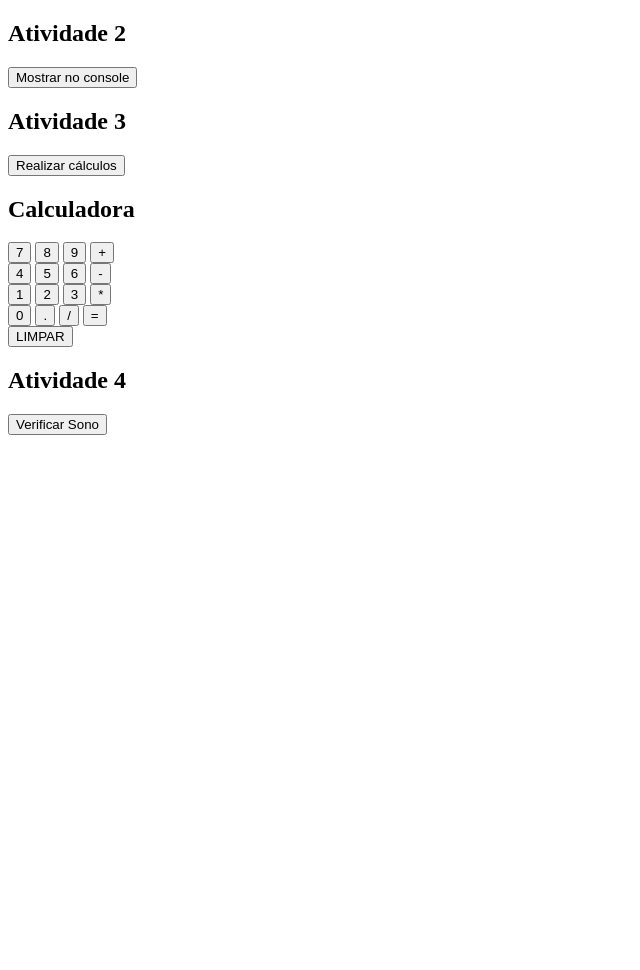
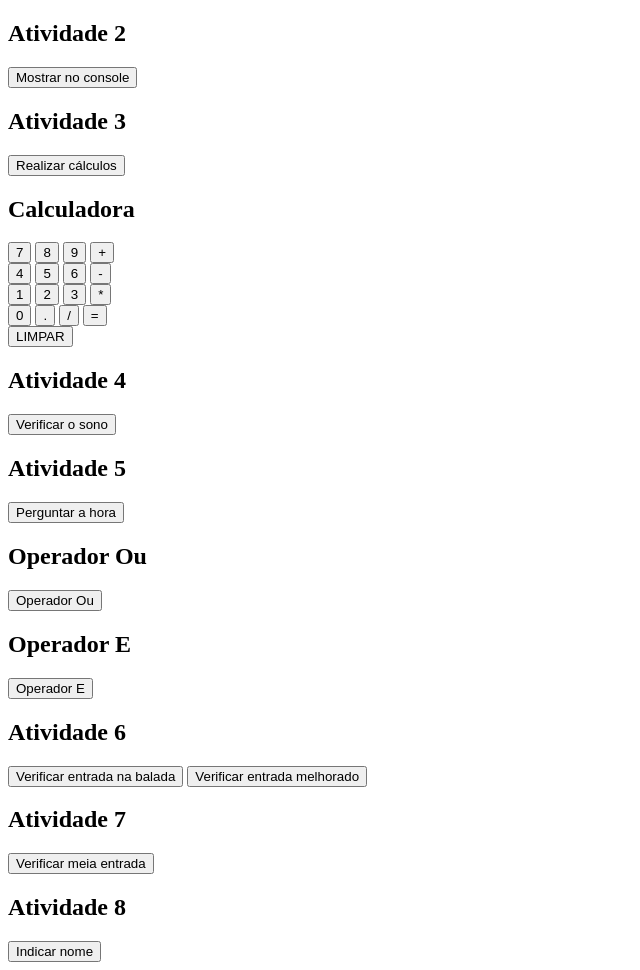
Before and after one commit to tskistner/curso-html, a plain HTML site: page JavaScript/atividades/atividades.html in a window 1280 px wide. Shown: the whole page, without its empty margins (0-640 px from the left). Before the commit the page ends 800 px from the top, so only its background shows below. Drawn offline with Linux system fonts and the light colour scheme.

Commit message:
aula 3 js

```diff
--- a/JavaScript/atividades/atividades.html
+++ b/JavaScript/atividades/atividades.html
@@ -1,11 +1,13 @@
 <!DOCTYPE html>
 <html lang="en">
+
 <head>
     <meta charset="UTF-8">
     <meta name="viewport" content="width=device-width, initial-scale=1.0">
     <title>Atividades</title>
     <script src="atividades.js"></script>
 </head>
+
 <body>
     <h2>Atividade 2</h2>
     <button onclick="exibirMensagem()">Mostrar no console</button>
@@ -18,25 +20,44 @@
     <button onclick="guardarNumero('8')">8</button>
     <button onclick="guardarNumero('9')">9</button>
     <button onclick="guardarOperacao('+')">+</button>
-    <br/>
+    <br />
     <button onclick="guardarNumero('4')">4</button>
     <button onclick="guardarNumero('5')">5</button>
     <button onclick="guardarNumero('6')">6</button>
     <button onclick="guardarOperacao('-')">-</button>
-    <br/>
+    <br />
     <button onclick="guardarNumero('1')">1</button>
     <button onclick="guardarNumero('2')">2</button>
     <button onclick="guardarNumero('3')">3</button>
     <button onclick="guardarOperacao('*')">*</button>
-    <br/>
+    <br />
     <button onclick="guardarNumero('0')">0</button>
     <button onclick="guardarNumero('.')">.</button>
     <button onclick="guardarOperacao('/')">/</button>
     <button onclick="calcular()">=</button>
-    <br/>
+    <br />
     <button onclick="limpar()">LIMPAR</button>
 
     <h2>Atividade 4</h2>
-    <button onclick="verificarSono()">Verificar Sono</button>
+    <button onclick="identificarSono()">Verificar o sono</button>
+
+    <h2>Atividade 5</h2>
+    <button onclick="horaFormato12()">Perguntar a hora</button>
+
+    <h2>Operador Ou</h2>
+    <button onclick="testarOperadorOu()">Operador Ou</button>
+
+    <h2>Operador E</h2>
+    <button onclick="testarOperadorE()">Operador E</button>
+
+    <h2>Atividade 6</h2>
+    <button onclick="verificarEntradaBalada()">Verificar entrada na balada</button>
+    <button onclick="verificarEntradaBaladaMelhorado()">Verificar entrada melhorado</button>
+
+    <h2>Atividade 7</h2>
+    <button onclick="verificarMeiaEntrada()">Verificar meia entrada</button>
+
+    <h2>Atividade 8</h2>
+    <button onclick="identificarNomeUsuario()">Indicar nome</button>
 </body>
 </html>
--- a/JavaScript/atividades/atividades.js
+++ b/JavaScript/atividades/atividades.js
@@ -41,7 +41,6 @@ function multiplicar(valor1, valor2) {
 var valor1 = '';
 var valor2 = '';
 var operacao = '';
-const qtdCasaDecimal = 2;
 
 function guardarNumero(valor) {
     if (!operacao) {
@@ -80,12 +79,89 @@ function calcular() {
     limpar();
 }
 
-function verificarSono() {
-    const horasSono = prompt('Informe a quantidade de horas que você dorme em média:');
-    const qtdMinimaHorasSono = 8;
-    if (horasSono < qtdMinimaHorasSono) {
-        alert('Você está dormindo muito pouco.');
+function identificarSono() {
+    const qtdHoras = prompt('Quantas horas você tem dormido por noite?');
+    const horasMinimasSono = 8;
+    if (qtdHoras < horasMinimasSono) {
+        alert('Você está dormindo pouco. Durma mais!');
     } else {
-        alert('Você está dormindo o suficiente. Parabéns!');
+        alert('Você está dormindo o suficiente, continua assim!');
     }
 }
+
+function horaFormato12() {
+    const qtdHora = prompt('Que horas são?');
+
+    if (qtdHora > 12) {
+        alert(qtdHora - 12 + ' p.m');
+    } else {
+        alert(qtdHora + ' a.m');
+    }
+}
+
+function testarOperadorOu() {
+    const nro = prompt('Informe um digite');
+    if (nro == 5 || nro == 10) {
+        alert('O número é 5 ou 10');
+    } else {
+        alert('Outro número');
+    }
+}
+
+function testarOperadorE() {
+    const idade = prompt('Informe a sua idade');
+    const idadeAmigo = prompt('Informe a idade do seu amigo');
+    if (idade >= 18 && idadeAmigo >= 18) {
+        alert('Vocês estão liberados para beber');
+    } else {
+        alert('Infelizmente não podem beber');
+    }
+}
+
+function validarNumeroEntre(vlInicio, vlFinal, vlValidar) {
+    if (vlValidar >= vlInicio && vlValidar <= vlFinal) {
+        return true;
+    }
+    return false;
+}
+
+function verificarEntradaBalada() {
+    const idade = prompt('Informe a sua idade');
+    const lista = prompt('Você tem nome na lista? Digite Sim ou Não');
+    const ingresso = prompt('Você tem ingresso? Digite Sim ou Não');
+
+    if (idade >= 18 && (ingresso.toUpperCase() == 'SIM' || lista.toUpperCase() == 'SIM')) {
+        alert('Entrada permitida');
+    } else {
+        alert('Entrada negada');
+    }
+}
+
+function verificarEntradaBaladaMelhorado() {
+    if (prompt('Informe a sua idade') >= 18 &&
+        (prompt('Você tem nome na lista? Digite Sim ou Não').toUpperCase() == 'SIM'
+            || prompt('Você tem ingresso? Digite Sim ou Não').toUpperCase() == 'SIM')) {
+        alert('Entrada permitida');
+    } else {
+        alert('Entrada negada');
+    }
+}
+
+function verificarMeiaEntrada() {
+    const idade = prompt('Informe sua idade');
+    if (idade < 12 || idade > 60) {
+        alert('Você tem direito a meia entrada');
+    } else {
+        alert('Você paga entrada inteira');
+    }
+}
+
+function identificarNomeUsuario() {
+    const nomeUsuario = prompt("Informe seu nome");
+    if (!nomeUsuario) {
+        alert("Entrada esta proibida. Obrigatorio informar seu nome!");
+        identificarNomeUsuario();
+    } else {
+        alert("Entrada liberada!");
+    }
+}
```
